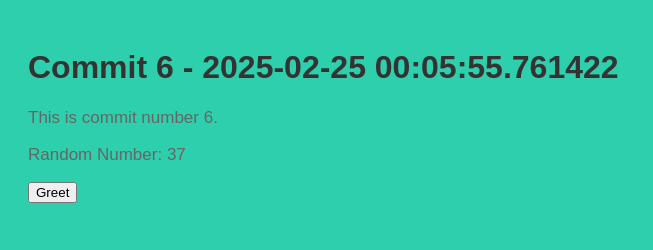
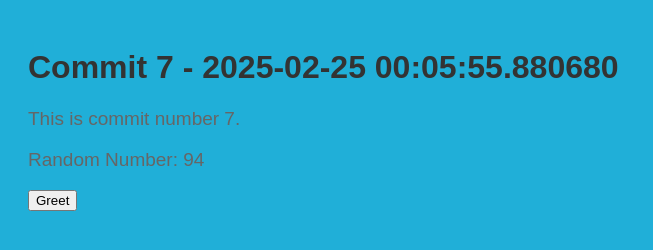
Before and after one commit to polishflits/autogen-repo-20250225000544, a plain HTML site: page index.html in a window 1280 px wide. Shown: the whole page, without its empty margins (0-653 px from the left). Drawn offline with Linux system fonts and the light colour scheme.

Commit message:
📝 Auto commit 7 with HTML, CSS, and JS

```diff
--- a/index.html
+++ b/index.html
@@ -2,13 +2,13 @@
     <!DOCTYPE html>
     <html>
     <head>
-        <title>Commit 6 - 2025-02-25 00:05:55.761422</title>
+        <title>Commit 7 - 2025-02-25 00:05:55.880680</title>
         <link rel="stylesheet" href="style.css">
     </head>
     <body>
-        <h1>Commit 6 - 2025-02-25 00:05:55.761422</h1>
-        <p>This is commit number 6.</p>
-        <p>Random Number: 37</p>
+        <h1>Commit 7 - 2025-02-25 00:05:55.880680</h1>
+        <p>This is commit number 7.</p>
+        <p>Random Number: 94</p>
         <button onclick="greet()">Greet</button>
         <script src="script.js"></script>
     </body>
--- a/script.js
+++ b/script.js
@@ -2,4 +2,4 @@
     function greet() {
         alert('Hello from commit ' + commitNumber + '!');
     }
-    var commitNumber = 6;
+    var commitNumber = 7;
--- a/style.css
+++ b/style.css
@@ -1,7 +1,7 @@
 
     body {
         font-family: Arial, sans-serif;
-        background-color: #2ecfac;
+        background-color: #20afd8;
         padding: 20px;
     }
     h1 {
@@ -9,5 +9,5 @@
     }
     p {
         color: #666;
-        font-size: 17px;
+        font-size: 19px;
     }
```
